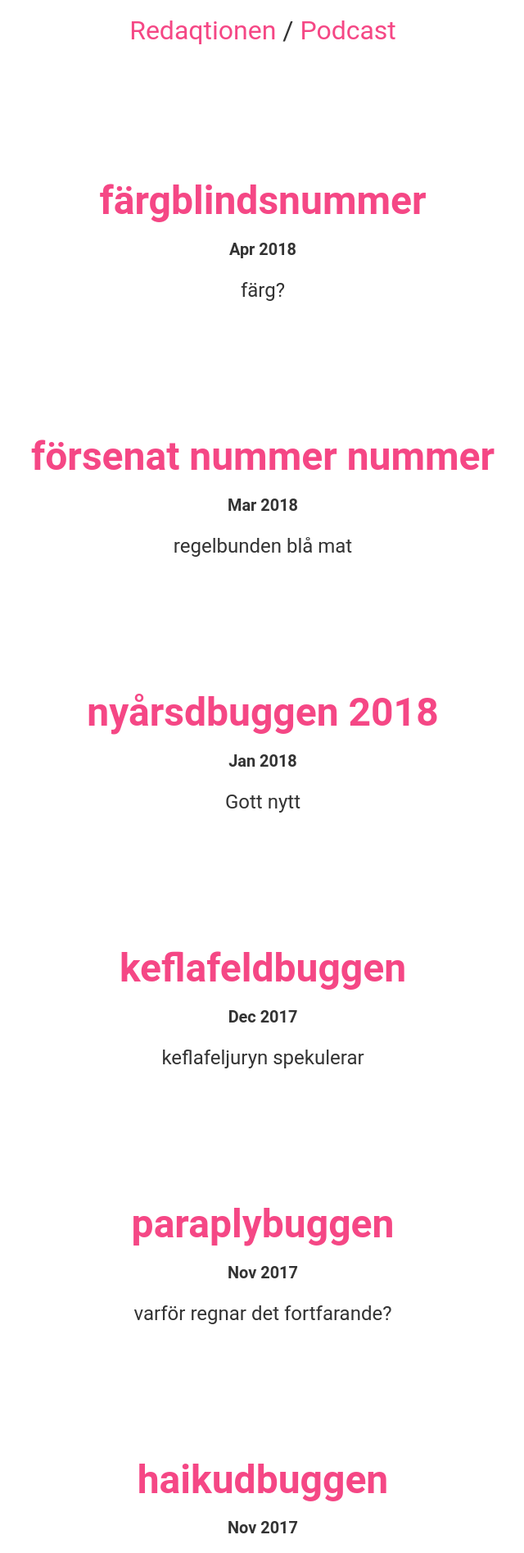
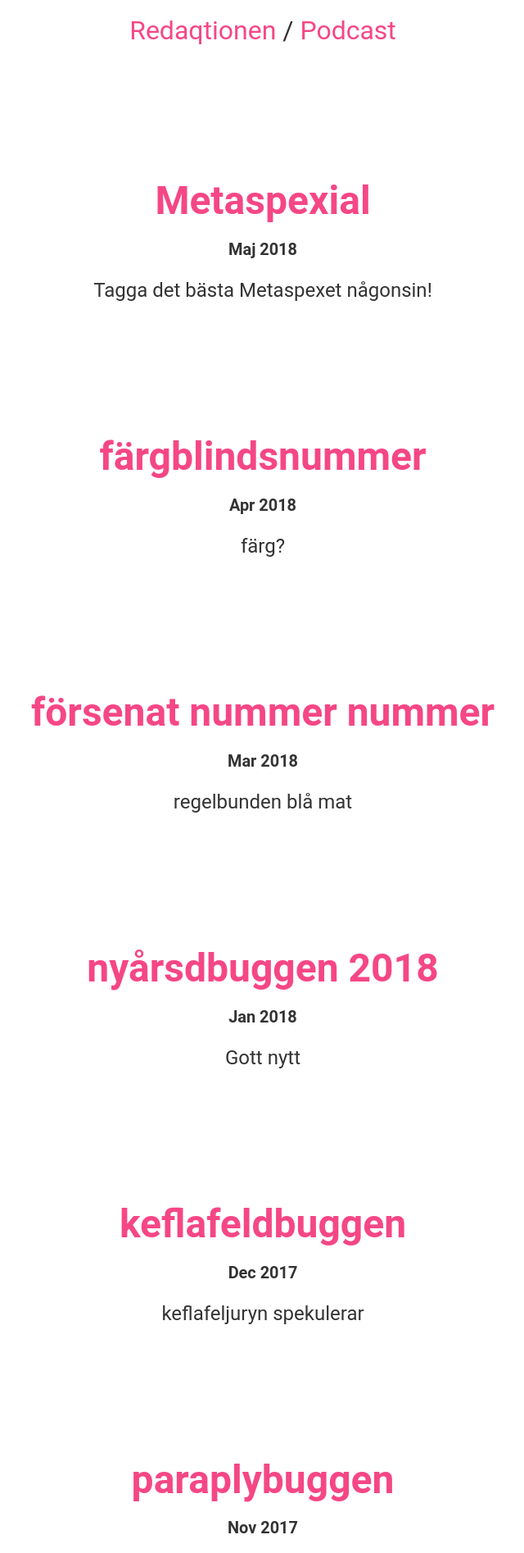
Before and after one commit to datasektionen/dbuggen, a Jekyll site: the page built from index.html, in a window 1280 px wide. Shown: the part 613-2507 px from the top of the page at 82% size, without its empty margins (319-959 px from the left). Built offline with Jekyll 4.4.1, drawn with Linux system fonts in a browser that asks for light colours.

Commit message:
Nummero 26

```diff
--- a/_data/issues.yaml
+++ b/_data/issues.yaml
@@ -99,3 +99,7 @@
   name: färgblindsnummer
   description: färg?
   date: "Apr 2018"
+- number: 26
+  name: Metaspexial
+  description: Tagga det bästa Metaspexet någonsin!
+  date: "Maj 2018"
--- a/_sass/_issues.scss
+++ b/_sass/_issues.scss
@@ -90,3 +90,4 @@
 @include theme("issue-23", "ff-tisa-sans-web-pro", #ac6188);
 @include theme("issue-24", "ff-tisa-sans-web-pro", #4C73DD);
 @include theme("issue-25", "filson-soft", #5330e1, #accf1e);
+@include theme("issue-26", "futura-pt", #8d3846, #b0b0b0);
```
